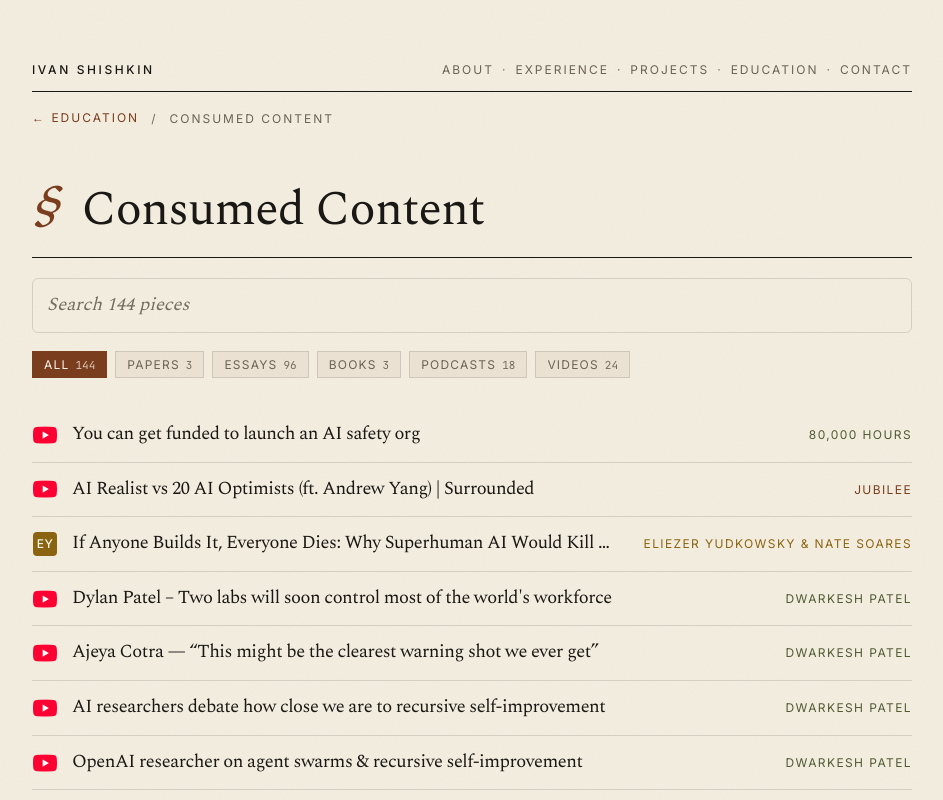
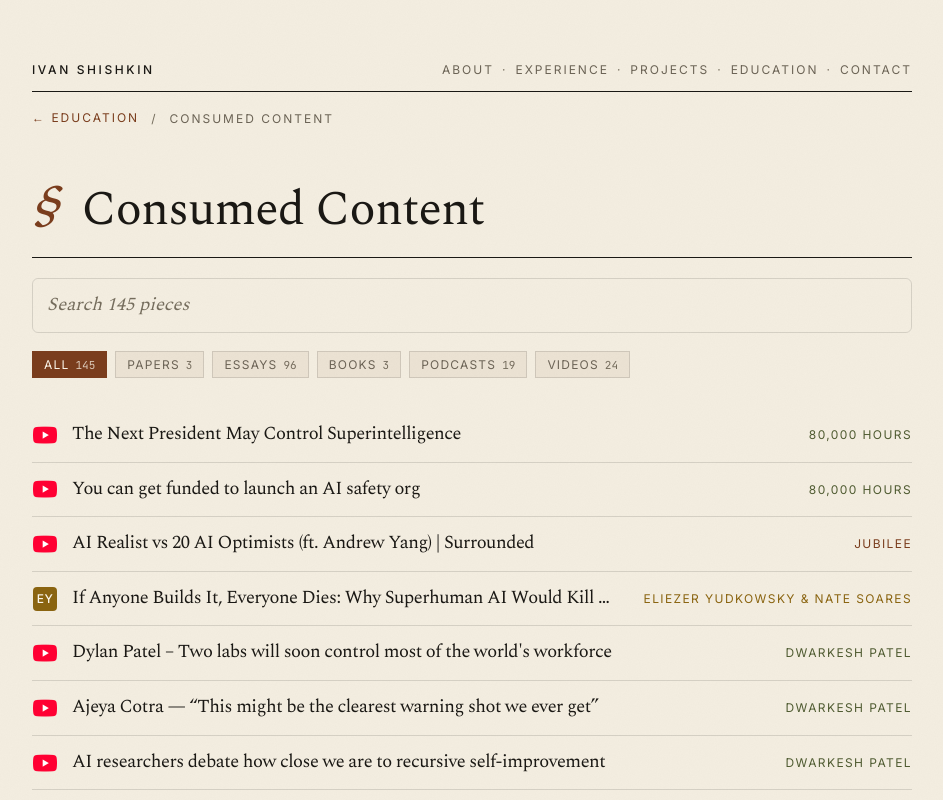
Before and after one commit to Ivan-Shishkin-Dev/Personal_Portfolio_3, a Next.js app: page /consumed-content in a window 1280 px wide. Shown: the top 800 px of the page, without its empty margins (168-1111 px from the left). Built offline with nearby package versions, Linux system fonts and the light colour scheme.

Commit message:
Add 'The Next President May Control Superintelligence' (80,000 Hours) to consumed content

```diff
--- a/content/consumed.ts
+++ b/content/consumed.ts
@@ -904,4 +904,10 @@
     author: "80,000 Hours",
     category: "Podcasts",
   },
+  {
+    title: "The Next President May Control Superintelligence",
+    url: "https://www.youtube.com/watch?v=-loeFkwmEpo",
+    author: "80,000 Hours",
+    category: "Podcasts",
+  },
 ];
```
